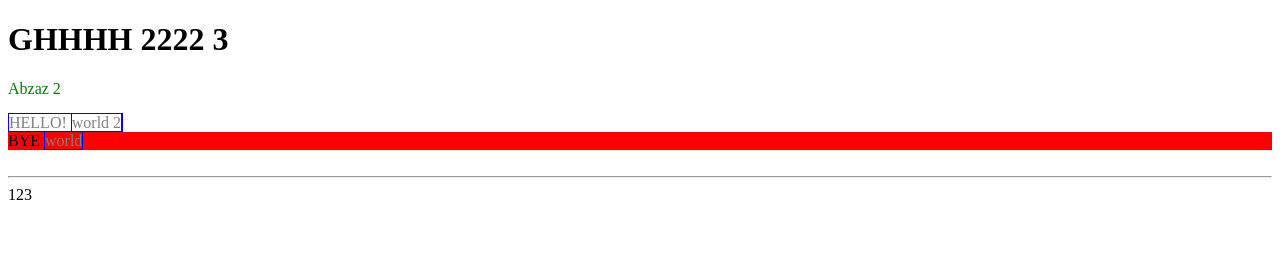
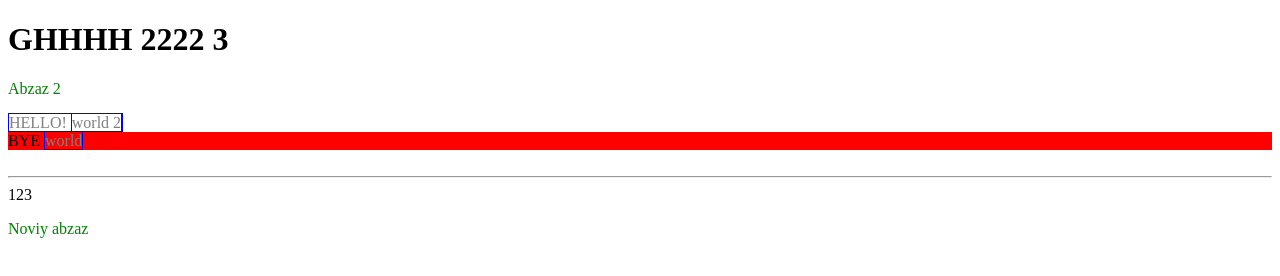
Before and after one commit to PORTYYY/gitproject, a plain HTML site: page index.html in a window 1280 px wide. Drawn offline with Linux system fonts and the light colour scheme.

Commit message:
mychange

```diff
--- a/index.html
+++ b/index.html
@@ -12,6 +12,7 @@
 <div>BYE <span>world</span></div>
 <br>
 <hr> 123
+<p>Noviy abzaz</p>
 <script src="src/scripts.js"></script>
 </body>
 </html>
```
